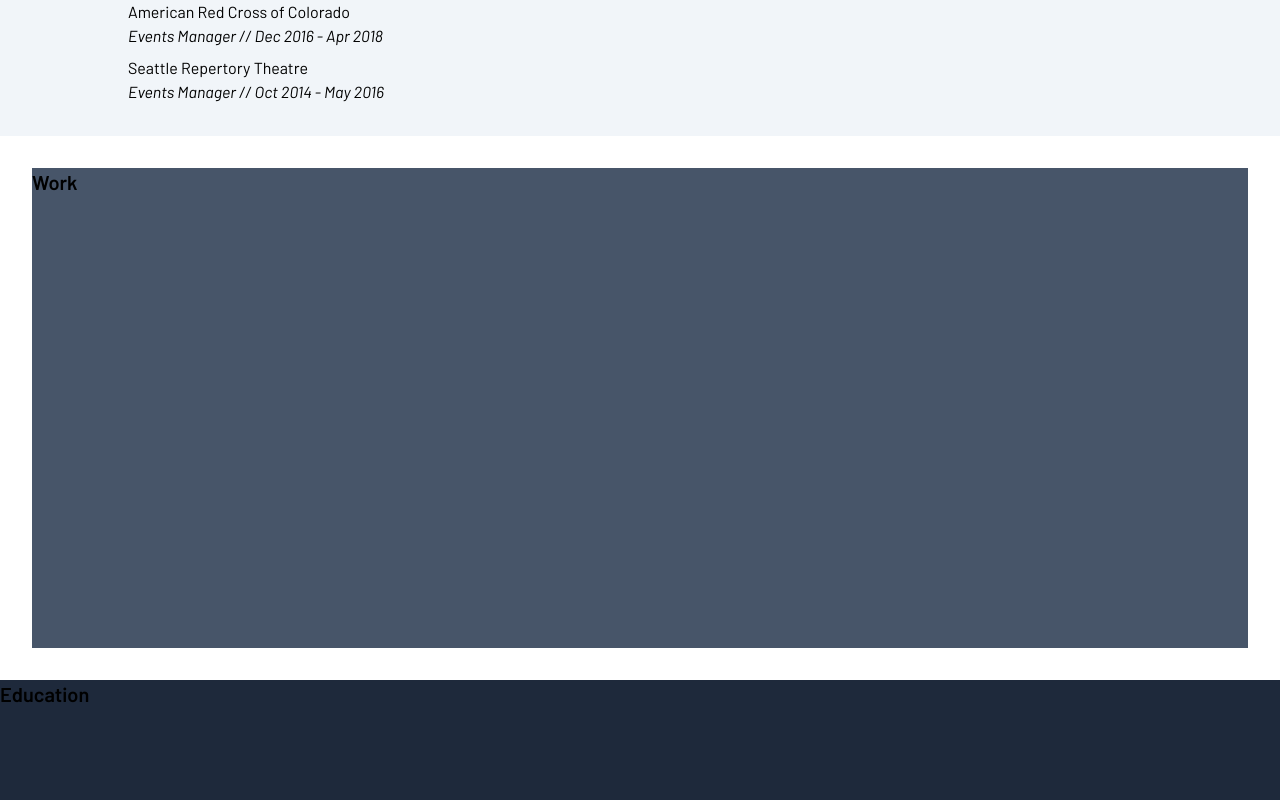
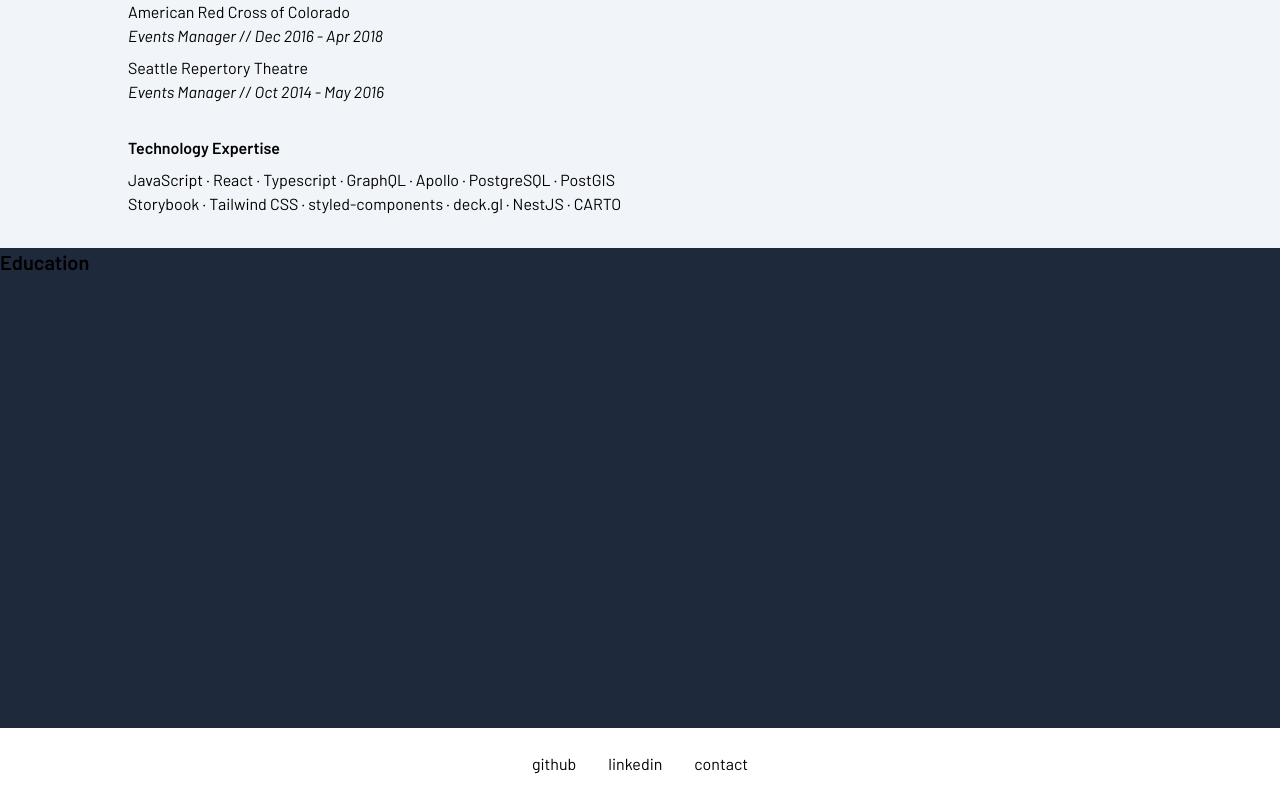
Before and after one commit to keschaefer/kate-schaefer-portfolio-vite, a React (Vite) app: page / in a window 1280 px wide. Shown: the part 1600-2400 px from the top of the page. After the commit the page ends 2376 px from the top, so only its background shows below. Built offline with nearby package versions, Linux system fonts and the light colour scheme.

Commit message:
add tech skills

```diff
--- a/src/App.jsx
+++ b/src/App.jsx
@@ -16,8 +16,8 @@ const App = () => {
       <HeroSection />
       <AboutSection />
       <ExperienceSection />
-      <WorkSection />
       <EducationSection />
+      {/* <WorkSection /> */}
       <Footer />
     </div>
   );
--- a/src/Header.jsx
+++ b/src/Header.jsx
@@ -35,15 +35,15 @@ const Header = () => {
         href={`#${VIEW_SECTIONS.EXPERIENCE}`}
       />
       <Link
-        text="work"
-        isActive={activeSection === VIEW_SECTIONS.WORK}
-        href={`#${VIEW_SECTIONS.WORK}`}
-      />
-      <Link
         text="education"
         isActive={activeSection === VIEW_SECTIONS.EDUCATION}
         href={`#${VIEW_SECTIONS.EDUCATION}`}
       />
+      {/* <Link
+        text="work"
+        isActive={activeSection === VIEW_SECTIONS.WORK}
+        href={`#${VIEW_SECTIONS.WORK}`}
+      /> */}
     </div>
   );
 };
--- a/src/Sections/ExperienceSection.jsx
+++ b/src/Sections/ExperienceSection.jsx
@@ -70,6 +70,14 @@ const ExperienceSection = () => {
       <JobTitle>Events Manager // Dec 2016 - Apr 2018</JobTitle>
       <WorkPlace>Seattle Repertory Theatre</WorkPlace>
       <JobTitle>Events Manager // Oct 2014 - May 2016</JobTitle>
+      <div className="pt-8" />
+      <SubTitle>Technology Expertise</SubTitle>
+      <div className="pt-2">
+        JavaScript · React · Typescript · GraphQL · Apollo · PostgreSQL ·
+        PostGIS
+        <br />
+        Storybook · Tailwind CSS · styled-components · deck.gl · NestJS · CARTO
+      </div>
     </div>
   );
 };
--- a/src/constants/viewConstants.js
+++ b/src/constants/viewConstants.js
@@ -2,6 +2,6 @@ export const VIEW_SECTIONS = {
   HERO: "hero",
   ABOUT: "about",
   EXPERIENCE: "experience",
-  WORK: "work",
   EDUCATION: "eduction",
+  // WORK: "work",
 };
```
